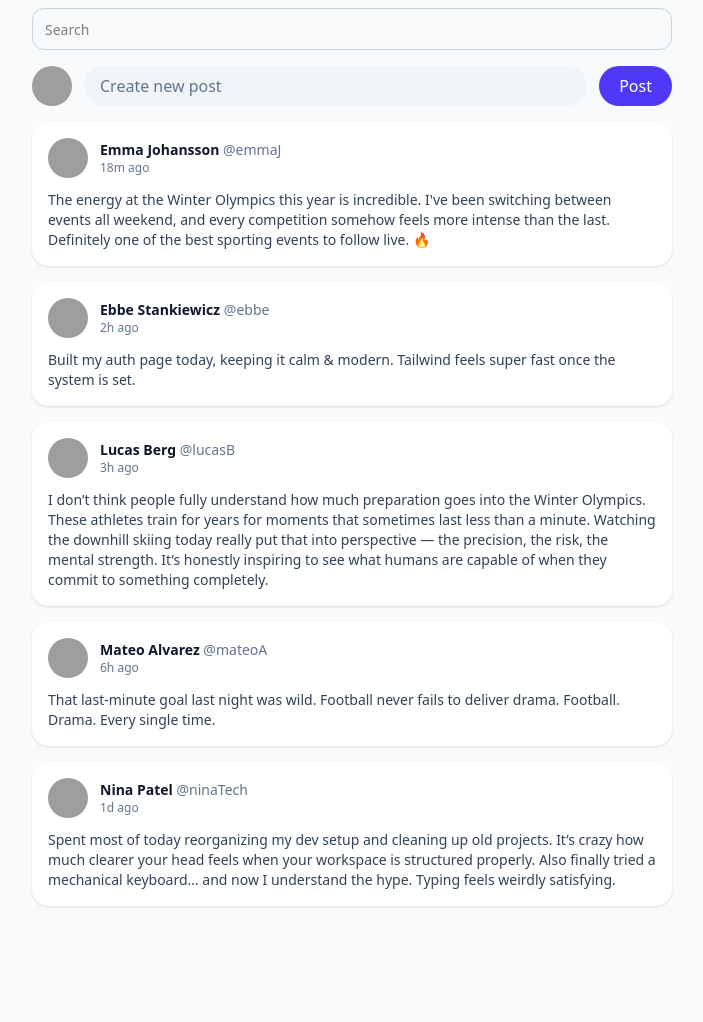
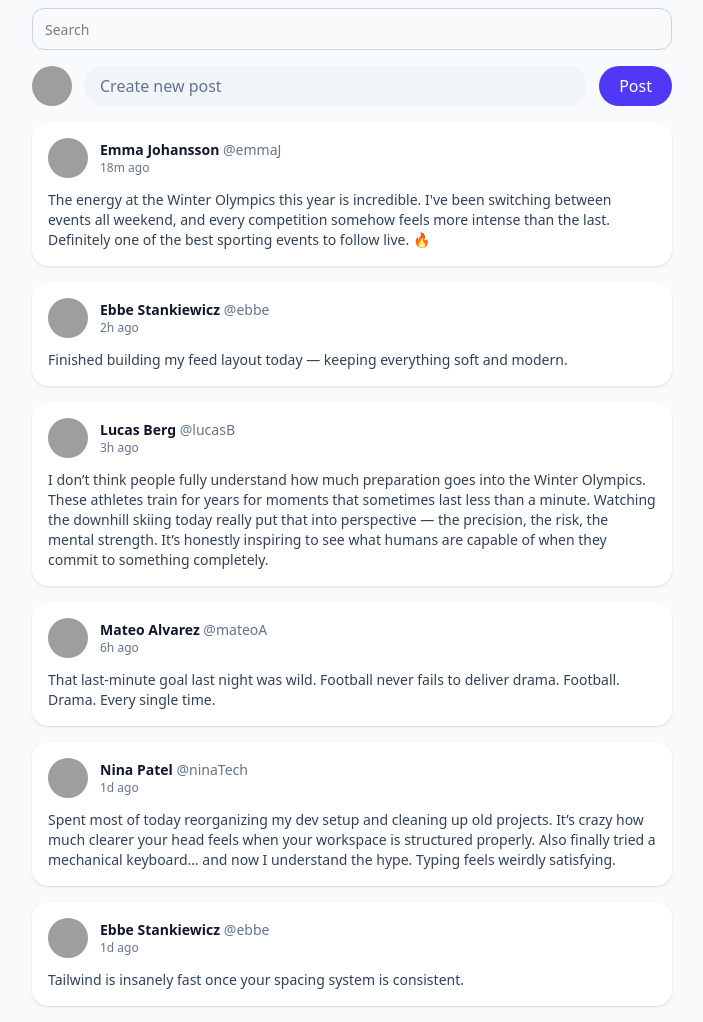
Before and after one commit to ebbestankiewicz/campus-social, a website: page feed/index.html in a window 1280 px wide. Shown: the part 72-1094 px from the top of the page, without its empty margins (288-991 px from the left). Before the commit the page ends 994 px from the top, so only its background shows below. Drawn offline with Linux system fonts and the light colour scheme; grey boxes are pictures that could not be loaded.

Commit message:
finished feed content

```diff
--- a/feed/index.html
+++ b/feed/index.html
@@ -96,8 +96,8 @@
             </div>
           </div>
           <p class="mt-3 text-sm text-slate-700">
-            Built my auth page today, keeping it calm & modern. Tailwind feels
-            super fast once the system is set.
+            Finished building my feed layout today — keeping everything soft and
+            modern.
           </p>
         </article>
         <article class="rounded-2xl bg-white p-4 shadow-sm">
@@ -167,6 +167,25 @@
             satisfying.
           </p>
         </article>
+        <article class="rounded-2xl bg-white p-4 shadow-sm">
+          <div class="flex items-center gap-3">
+            <img
+              src="https://www.handball.no/globalassets/nhf-sentralt/kampaktivitet/landslag/yngrelandslagene/ferdigspilte-landslag/lm02/2023/2023-portretter-og-lagbilde/2023-ebbe-stankiewicz-lm02.jpg?maxwidth=700&quality=80"
+              alt="User avatar"
+              class="h-10 w-10 rounded-full object-cover"
+            />
+            <div class="min-w-0">
+              <p class="truncate text-sm font-semibold text-slate-900">
+                Ebbe Stankiewicz
+                <span class="font-normal text-slate-500">@ebbe</span>
+              </p>
+              <p class="text-xs text-slate-500">1d ago</p>
+            </div>
+          </div>
+          <p class="mt-3 text-sm text-slate-700">
+            Tailwind is insanely fast once your spacing system is consistent.
+          </p>
+        </article>
       </section>
     </main>
   </body>
```
